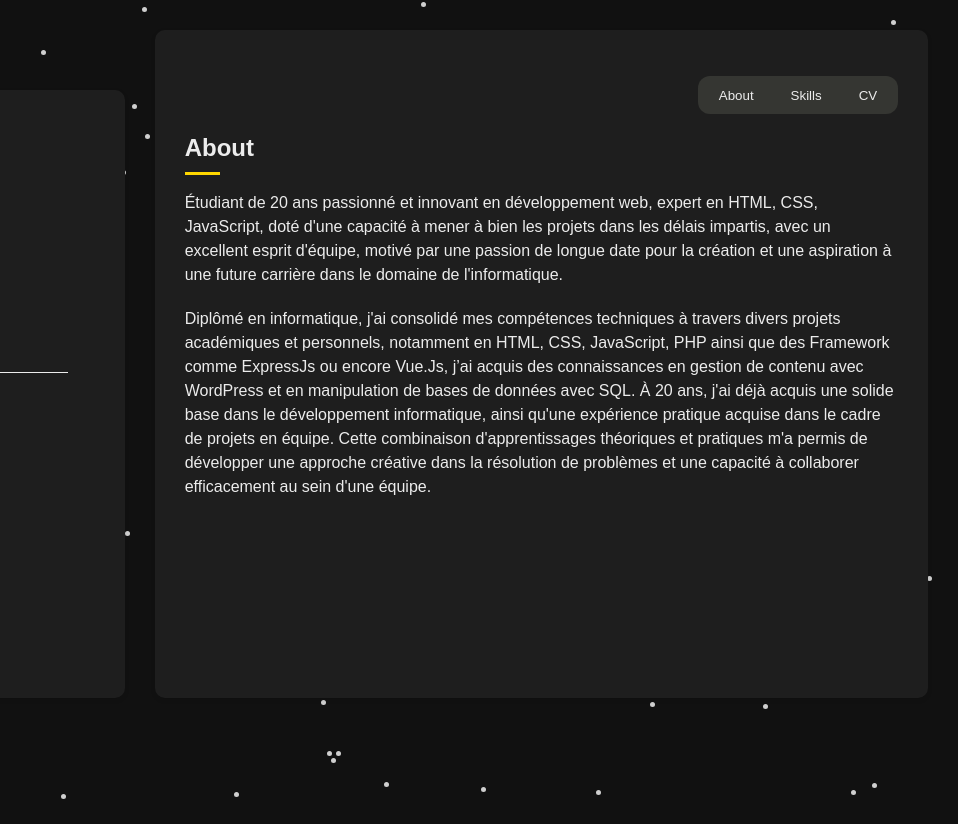
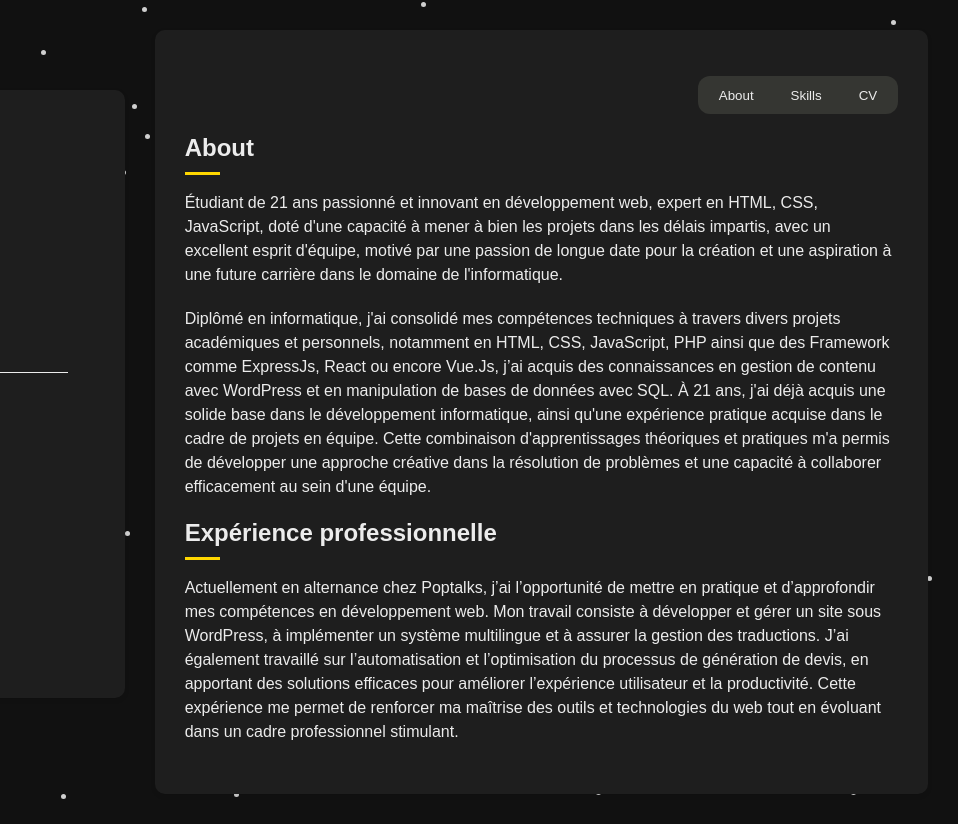
Before and after one commit to RomainRy/portfolio, a plain HTML site: page index.html in a window 1280 px wide. Shown: the full height of the page, 322-1280 px from the left. Before the commit the page ends 800 px from the top, so only its background shows below. Drawn offline with Linux system fonts and the light colour scheme.

Commit message:
ajout expérience professionnelle

```diff
--- a/index.html
+++ b/index.html
@@ -59,8 +59,11 @@
       <div id="about" class="about-section">
         <h2>About</h2>
         <div class="underline2"></div>
-        <p>Étudiant de 20 ans passionné et innovant en développement web, expert en HTML, CSS, JavaScript, doté d'une capacité à mener à bien les projets dans les délais impartis, avec un excellent esprit d'équipe, motivé par une passion de longue date pour la création et une aspiration à une future carrière dans le domaine de l'informatique.</p>
-        <p>Diplômé en informatique, j'ai consolidé mes compétences techniques à travers divers projets académiques et personnels, notamment en HTML, CSS, JavaScript, PHP ainsi que des Framework comme ExpressJs ou encore Vue.Js, j’ai acquis des connaissances en gestion de contenu avec WordPress et en manipulation de bases de données avec SQL. À 20 ans, j'ai déjà acquis une solide base dans le développement informatique, ainsi qu'une expérience pratique acquise dans le cadre de projets en équipe. Cette combinaison d'apprentissages théoriques et pratiques m'a permis de développer une approche créative dans la résolution de problèmes et une capacité à collaborer efficacement au sein d'une équipe.</p>
+        <p>Étudiant de 21 ans passionné et innovant en développement web, expert en HTML, CSS, JavaScript, doté d'une capacité à mener à bien les projets dans les délais impartis, avec un excellent esprit d'équipe, motivé par une passion de longue date pour la création et une aspiration à une future carrière dans le domaine de l'informatique.</p>
+        <p>Diplômé en informatique, j'ai consolidé mes compétences techniques à travers divers projets académiques et personnels, notamment en HTML, CSS, JavaScript, PHP ainsi que des Framework comme ExpressJs, React ou encore Vue.Js, j’ai acquis des connaissances en gestion de contenu avec WordPress et en manipulation de bases de données avec SQL. À 21 ans, j'ai déjà acquis une solide base dans le développement informatique, ainsi qu'une expérience pratique acquise dans le cadre de projets en équipe. Cette combinaison d'apprentissages théoriques et pratiques m'a permis de développer une approche créative dans la résolution de problèmes et une capacité à collaborer efficacement au sein d'une équipe.</p>
+        <h2>Expérience professionnelle</h2>
+        <div class="underline2"></div>
+        <p>Actuellement en alternance chez Poptalks, j’ai l’opportunité de mettre en pratique et d’approfondir mes compétences en développement web. Mon travail consiste à développer et gérer un site sous WordPress, à implémenter un système multilingue et à assurer la gestion des traductions. J’ai également travaillé sur l’automatisation et l’optimisation du processus de génération de devis, en apportant des solutions efficaces pour améliorer l’expérience utilisateur et la productivité. Cette expérience me permet de renforcer ma maîtrise des outils et technologies du web tout en évoluant dans un cadre professionnel stimulant.</p>
       </div>
 
       <div id="skills" class="resume-section hidden">
--- a/style.css
+++ b/style.css
@@ -92,7 +92,7 @@ body {
     justify-content: space-around;
     flex-wrap: wrap;
     text-align: center;
-    gap: 50px;
+    gap: 15px;
   }
 
   .hardkills img{
@@ -193,7 +193,7 @@ body {
 
   .right-section {
     background-color: #1e1e1e;
-    padding: 30px 30px 15px 30px;
+    padding: 30px;
     border-radius: 10px;
     box-shadow: 0 2px 5px rgba(0, 0, 0, 0.1);
     width: 60%;
```
